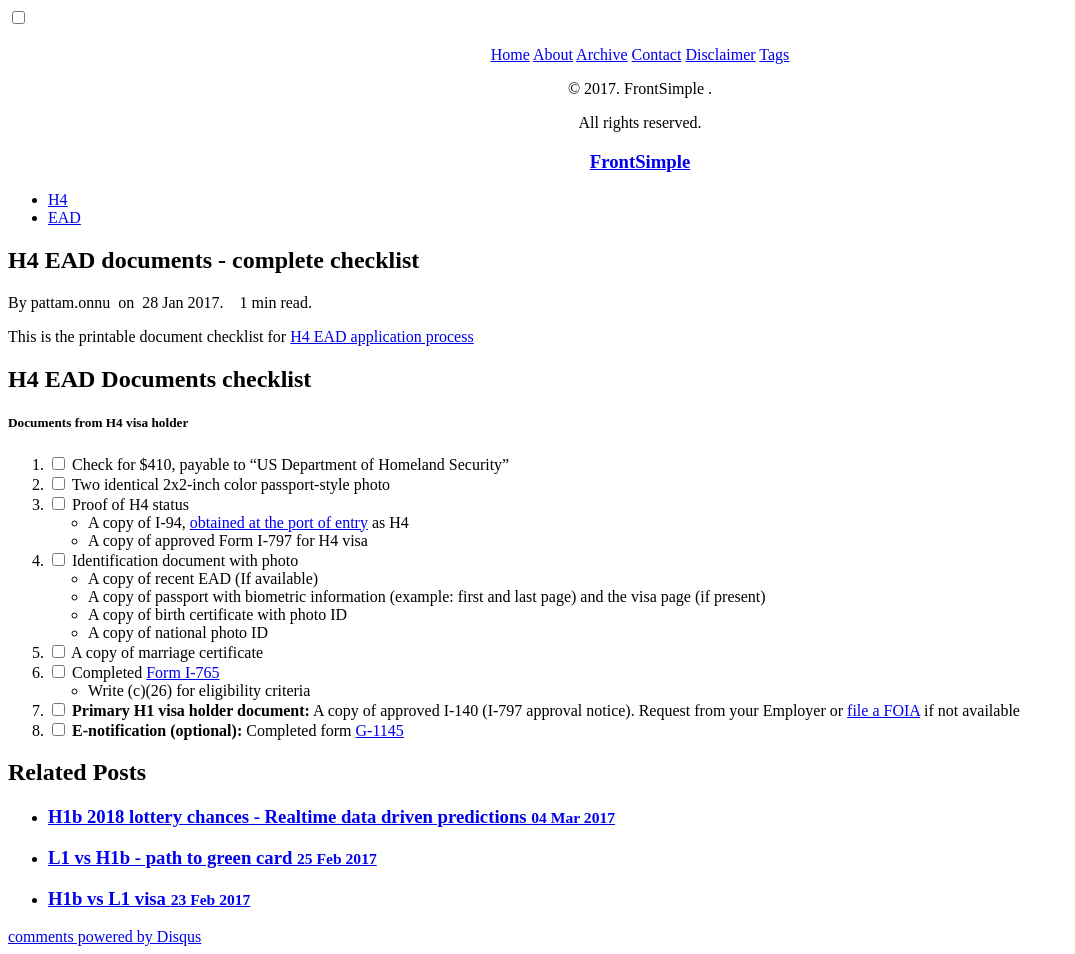
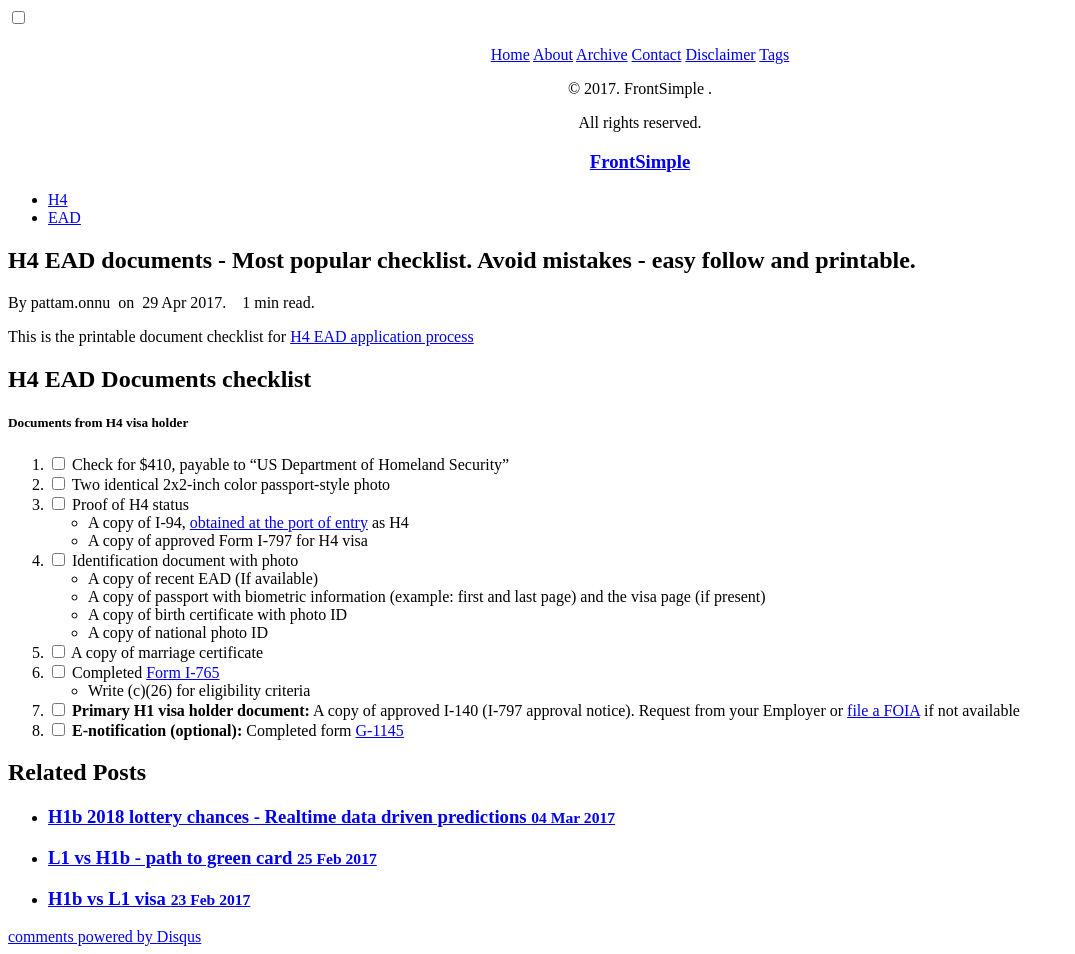
Before and after one commit to gitforwork2/gitforwork.github.io, a Jekyll site: the page built from _posts/2017-04-29-h4-ead-documents-checklist.md, in a window 1280 px wide. Shown: the whole page, without its empty margins (0-1075 px from the left). Built offline with Jekyll 4.4.1, drawn with Linux system fonts in a browser that asks for light colours; nearby versions of some CDN libraries; comment, search, counter and statistics services are not loaded.

Commit message:
H4 ead documents, title improvement

```diff
--- a/_posts/2017-01-20-h4-ead-documents-checklist.md
+++ b/_posts/2017-04-29-h4-ead-documents-checklist.md
@@ -1,10 +1,10 @@
 ---
 layout: post
-title: H4 EAD documents - complete checklist
-date: 2017-01-28
+title: H4 EAD documents - Most popular checklist. Avoid mistakes - easy follow and printable.
+date: 2017-04-29
 tags: H4 EAD
 comments: true
-description: H4 Visa EAD complete documents list. EAD for H4 guide
+description: H4 EAD documents complete list. Printable checklist for H4 EAD application process.
 canonical: posts/h4-ead-application/
 ---
 This is the printable document checklist for [H4 EAD application process](/posts/h4-ead-application/)
```
